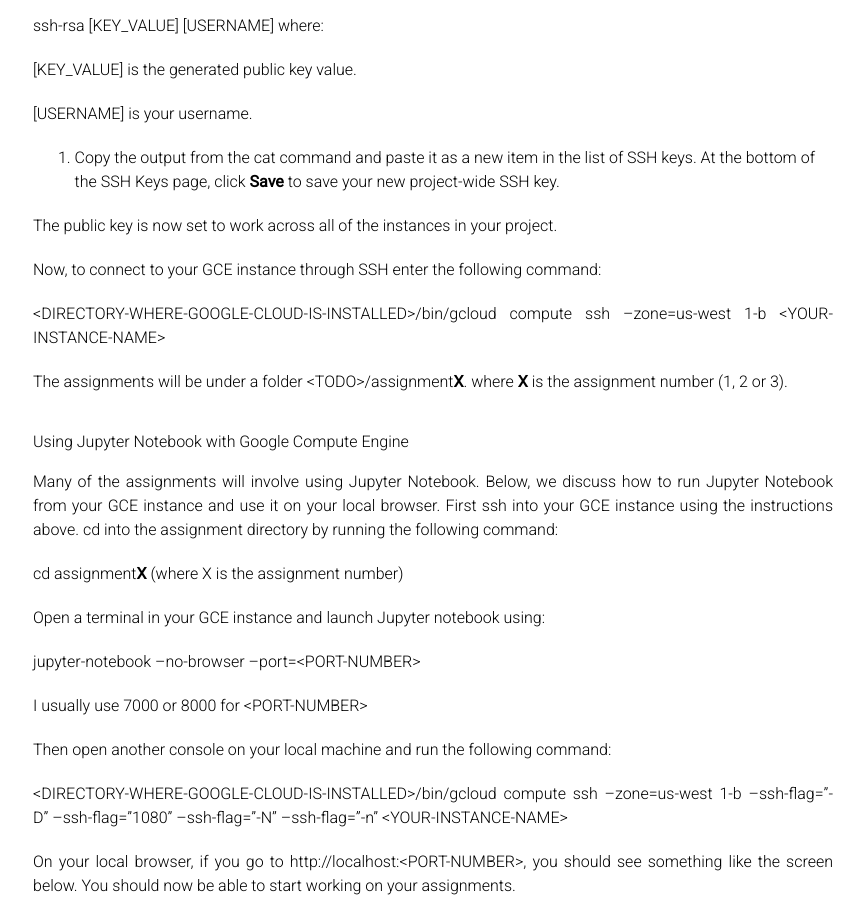
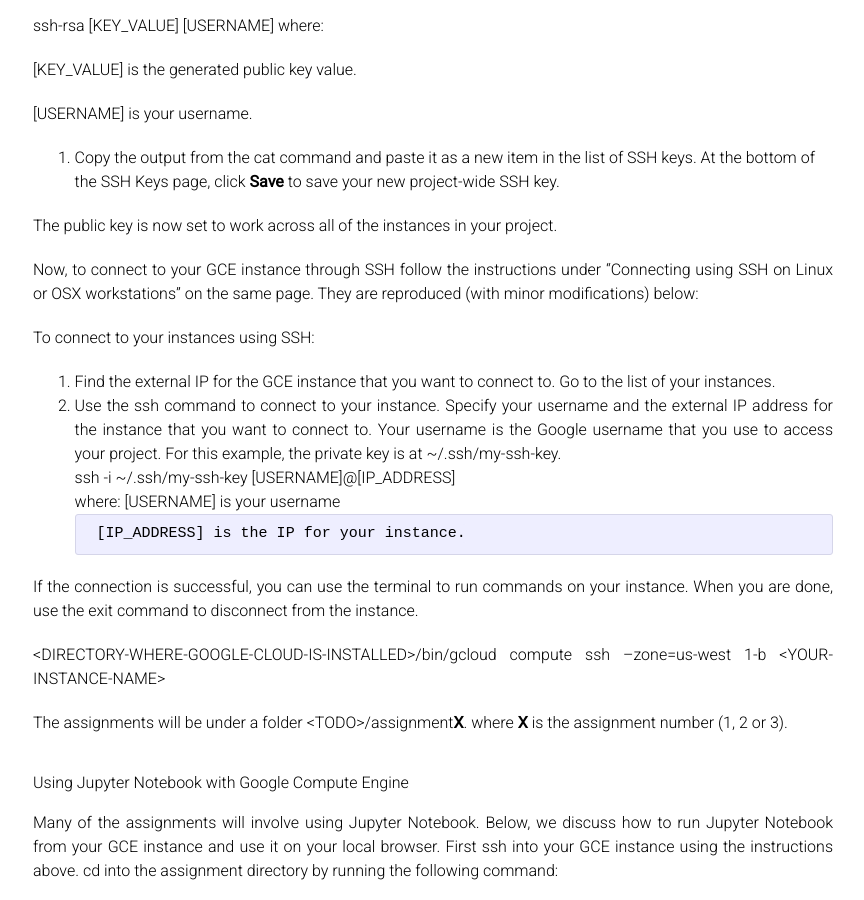
Before and after one commit to cs231n/cs231n.github.io, a Jekyll site: the page built from google_cloud_tutorial.md, in a window 1280 px wide and 900 px high, scrolled down 5495 px. Shown: the whole window, without its empty margins (207-1071 px from the left). Built offline with Jekyll 4.4.1, drawn with Linux system fonts in a browser that asks for light colours.

Commit message:
added more ssh details

```diff
--- a/google_cloud_tutorial.md
+++ b/google_cloud_tutorial.md
@@ -89,7 +89,22 @@ At the bottom of the SSH Keys page, click **Save** to save your new project-wide
 
 The public key is now set to work across all of the instances in your project.
 
-Now, to connect to your GCE instance through SSH enter the following command:
+Now, to connect to your GCE instance through SSH follow the instructions under "Connecting using SSH on Linux or OSX workstations" on the same page. They are reproduced (with minor modifications) below:
+
+To connect to your instances using SSH:
+
+1. Find the external IP for the GCE instance that you want to connect to. Go to the list of your instances.
+
+2. Use the ssh command to connect to your instance. Specify your username and the external IP address for the instance that you want to connect to. Your username is the Google username that you use to access your project. For this example, the private key is at ~/.ssh/my-ssh-key.
+
+    ssh -i ~/.ssh/my-ssh-key [USERNAME]@[IP_ADDRESS]
+
+    where:
+        [USERNAME] is your username
+
+        [IP_ADDRESS] is the IP for your instance.
+
+If the connection is successful, you can use the terminal to run commands on your instance. When you are done, use the exit command to disconnect from the instance.
 
 \<DIRECTORY-WHERE-GOOGLE-CLOUD-IS-INSTALLED\>/bin/gcloud compute ssh --zone=us-west 1-b \<YOUR-INSTANCE-NAME\>
 
```
